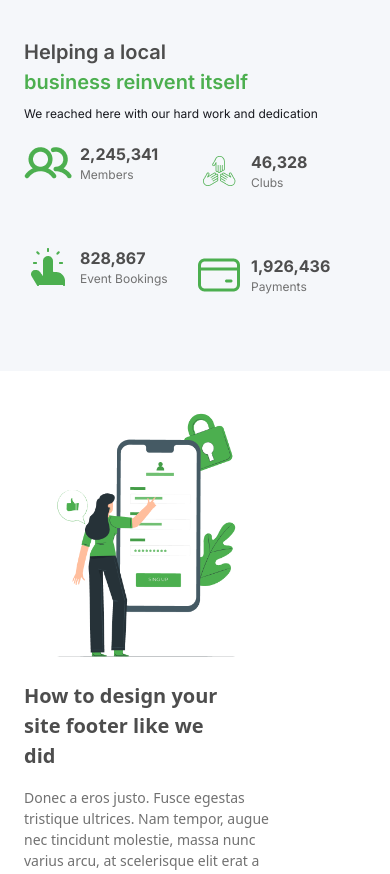
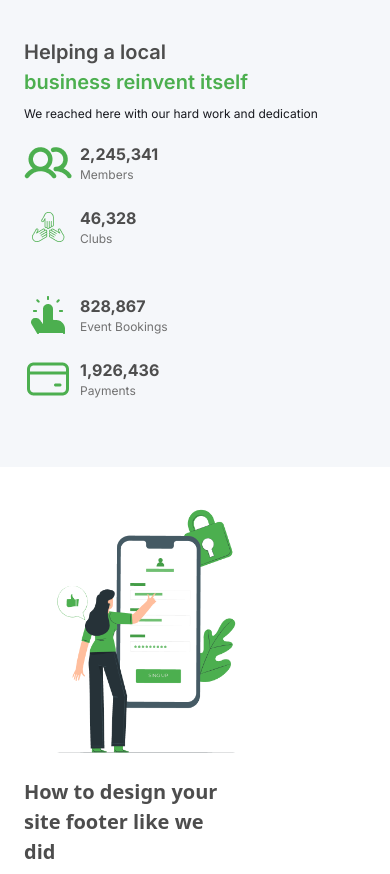
Before and after one commit to ashrafshahin/nexcent, a React (Vite) app: page / in a window 390 px wide. Shown: the part 2900-3774 px from the top of the page. Built offline with nearby package versions, Linux system fonts and the light colour scheme.

Commit message:
help grid updated

```diff
--- a/src/components/help/Help.jsx
+++ b/src/components/help/Help.jsx
@@ -16,7 +16,7 @@ const Help = () => {
             <p className='mt-2 text-[#18191F] text-[12px] md:text-[16px]'>We reached here with our hard work and dedication</p>
           </div>
           <div className='md:w-[50%]'>
-            <div className='md:flex grid grid-cols-2 justify-start items-center mb-10'>
+            <div className='md:flex justify-start items-center mb-10'>
               <div className='flex justify-start items-center mb-4 md:mb-0'>
                 <img src={help1} alt="" />
                 <div className='ml-2'>
@@ -34,7 +34,7 @@ const Help = () => {
 
               </div>
             </div>
-            <div className='md:flex grid grid-cols-2 justify-start items-center'>
+            <div className='md:flex justify-start items-center'>
               <div className='flex justify-start items-center mb-4 md:mb-0'>
                 <img src={help3} alt="" />
                 <div className='ml-2'>
```
